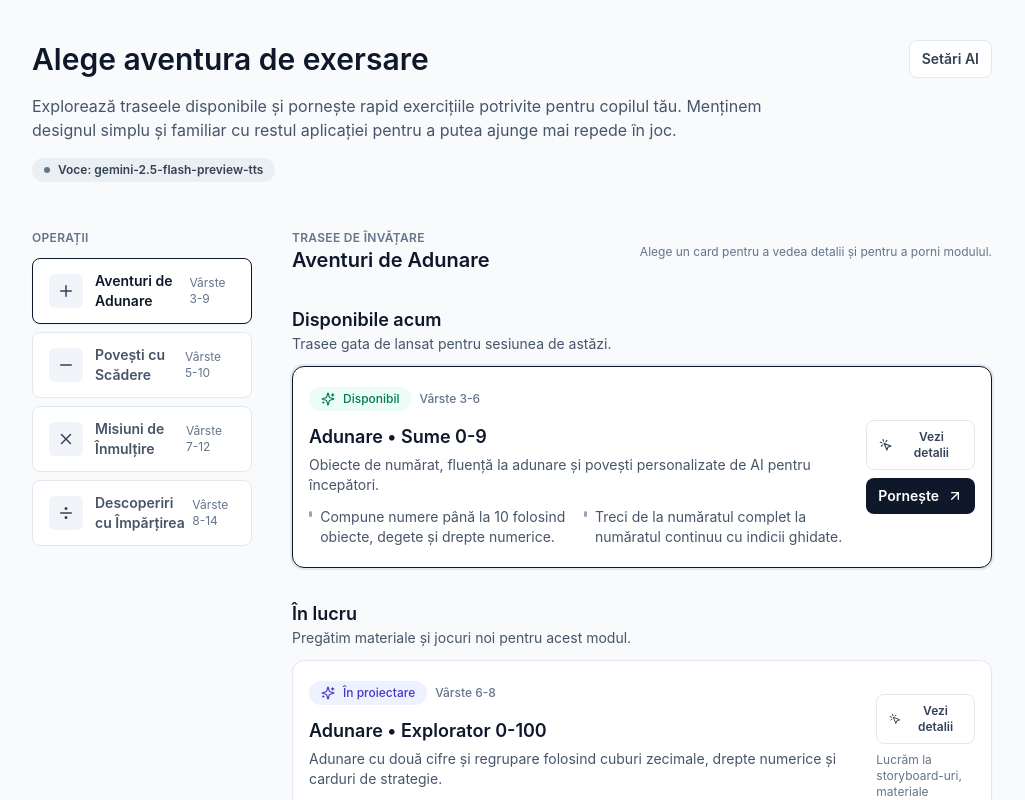
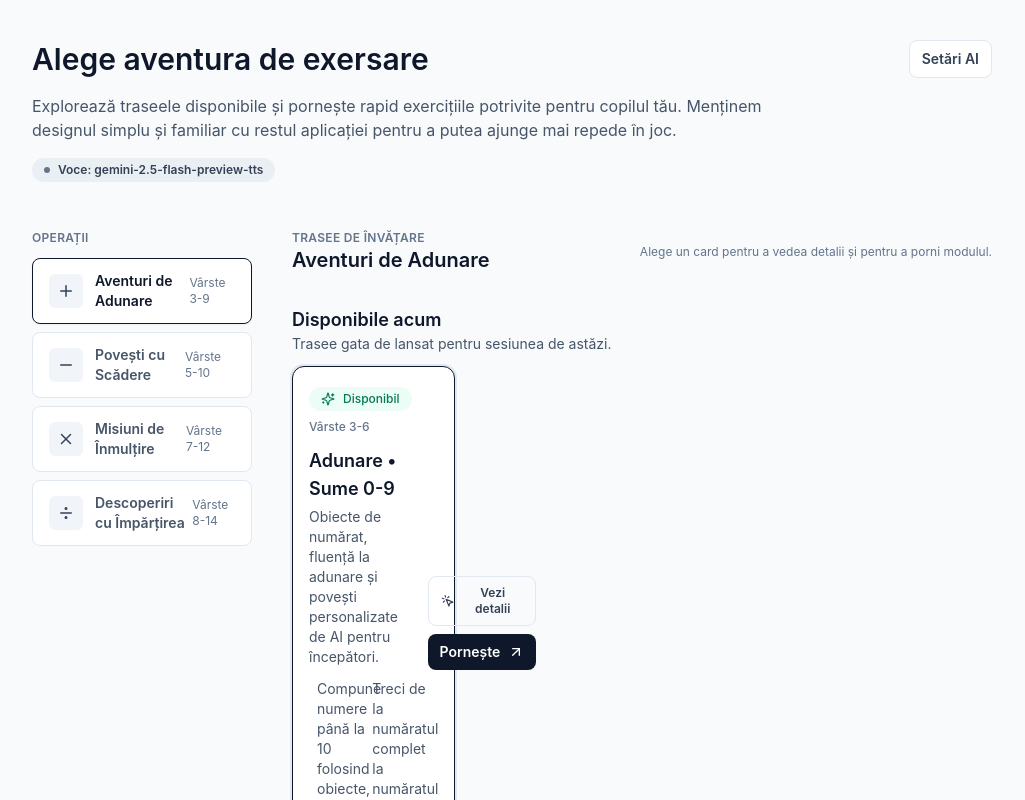
Before and after one commit to bogdan-ionut/AdditionGame, a React (Vite) app: page / in a window 1280 px wide. Shown: the top 800 px of the page, without its empty margins (128-1153 px from the left). Built offline with nearby package versions, Linux system fonts and the light colour scheme; no server answers.

Commit message:
Arrange dashboards in four-column grids

```diff
--- a/src/components/achievements/StageBadgeShowcase.jsx
+++ b/src/components/achievements/StageBadgeShowcase.jsx
@@ -437,7 +437,7 @@ const StageBadgeShowcase = ({ stages = [], onClose, runThresholdPercent = 85 })
               <p className="mt-2 text-sm">Revino mai târziu pentru noi realizări.</p>
             </div>
           ) : (
-            <div className="grid gap-6 md:grid-cols-2 xl:grid-cols-3 xl:auto-rows-fr">
+            <div className="grid gap-6 md:grid-cols-2 xl:grid-cols-4 xl:auto-rows-fr">
               {orderedStages.map((stage, index) => {
                 const runTarget = stage.requiredHighAccuracyRuns ?? stage.requiredPerfectRuns ?? 0;
                 const completedRuns = runTarget > 0
--- a/src/components/learning-path/LearningPathDashboard.jsx
+++ b/src/components/learning-path/LearningPathDashboard.jsx
@@ -320,15 +320,16 @@ const LearningPathDashboard = ({
                       <h3 className="text-lg font-semibold text-slate-900">{section.title}</h3>
                       <p className="text-sm text-slate-600">{section.description}</p>
                     </div>
-                    <div className="space-y-4">
+                    <div className="grid gap-4 md:grid-cols-2 xl:grid-cols-4">
                       {section.paths.map((path) => (
+                        <div key={path.id} className="h-full">
                           <QuickPathCard
-                          key={path.id}
                             path={path}
                             isActive={previewPath?.id === path.id}
                             onPreview={(selectedPath) => setPreviewPathId(selectedPath.id)}
                             onLaunch={(selectedPath) => onSelectPath?.(selectedPath)}
                           />
+                        </div>
                       ))}
                     </div>
                   </div>
```
Lines whose indentation alone changed are shown as unchanged.
